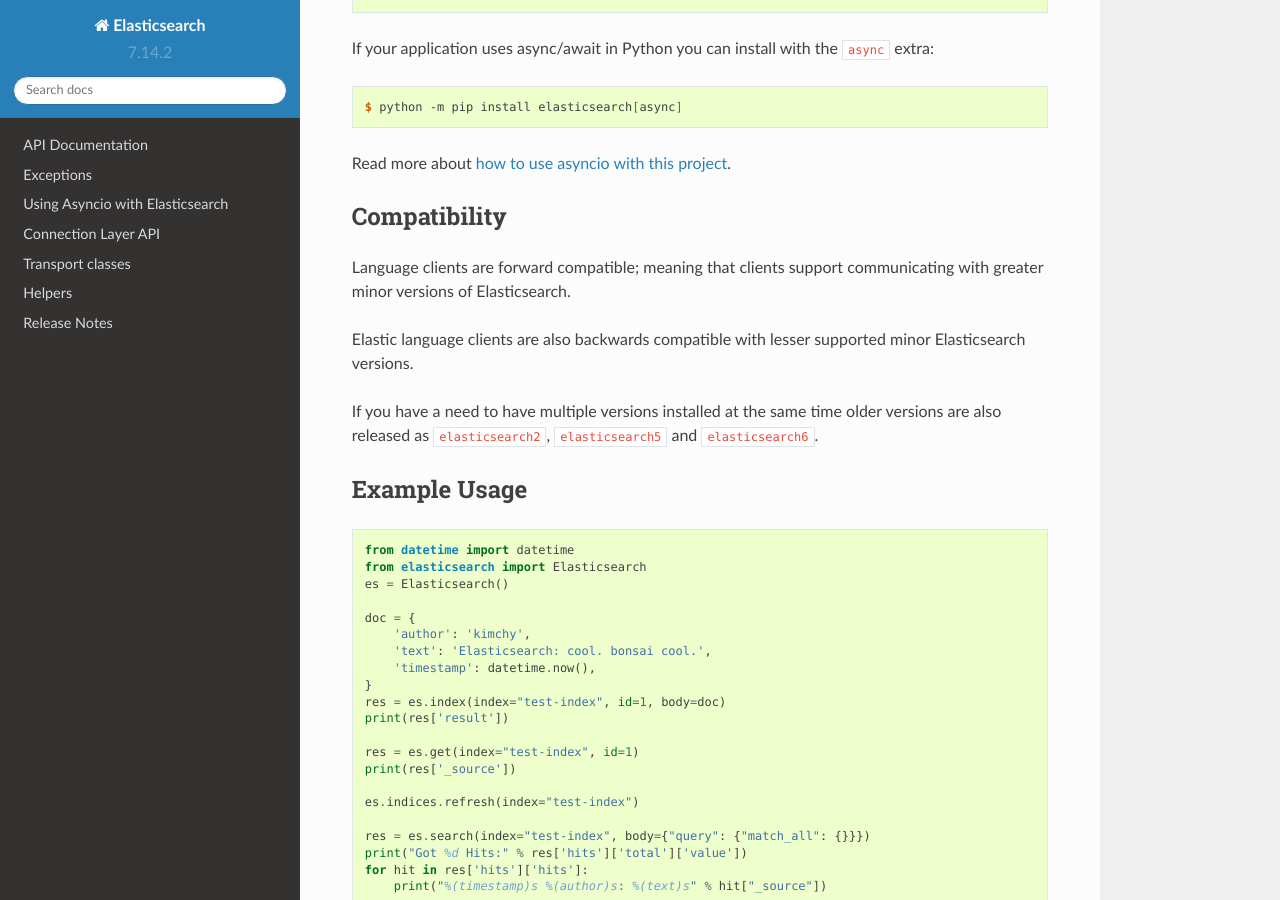
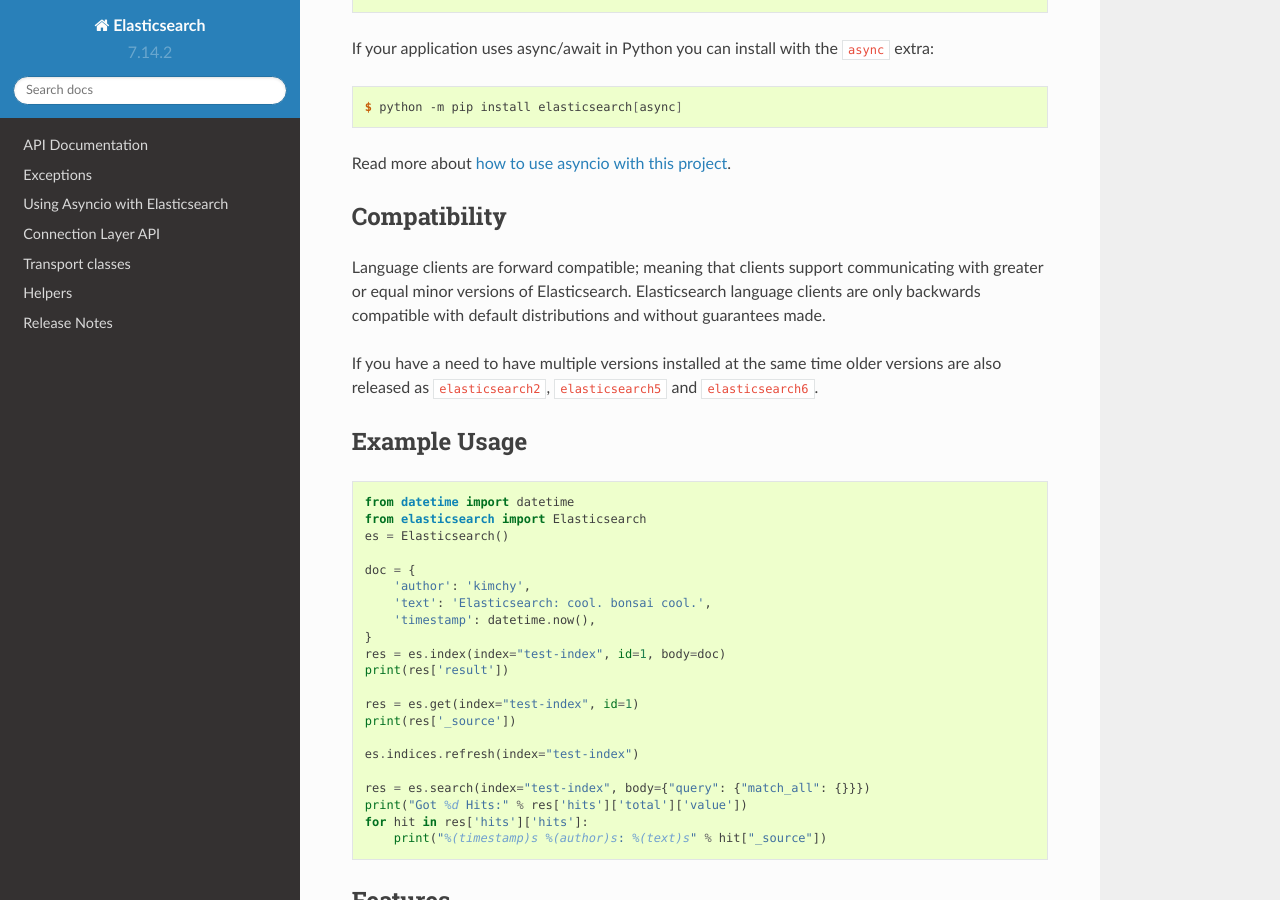
Before and after one commit to elastic/elasticsearch-py, a Sphinx documentation site: the page built from docs/sphinx/index.rst, in a window 1280 px wide and 900 px high, scrolled down 367 px. Built offline with Sphinx 7.4.7 and the Read the Docs theme 2.0.0, drawn with Linux system fonts in a browser that asks for light colours.

Commit message:
Tweak language in compatibility section

```diff
--- a/README.rst
+++ b/README.rst
@@ -59,8 +59,8 @@ Compatibility
 -------------
 
 Language clients are forward compatible; meaning that clients support communicating
-with greater minor versions of Elasticsearch. Elastic language clients are also backwards
-compatible with lesser supported minor Elasticsearch versions.
+with greater or equal minor versions of Elasticsearch. Elasticsearch language clients
+are only backwards compatible with default distributions and without guarantees made.
 
 If you have a need to have multiple versions installed at the same time older
 versions are also released as ``elasticsearch2`` and ``elasticsearch5``.
--- a/docs/sphinx/index.rst
+++ b/docs/sphinx/index.rst
@@ -30,10 +30,8 @@ Compatibility
 -------------
 
 Language clients are forward compatible; meaning that clients support communicating
-with greater minor versions of Elasticsearch.
-
-Elastic language clients are also backwards compatible with lesser supported
-minor Elasticsearch versions.
+with greater or equal minor versions of Elasticsearch. Elasticsearch language clients
+are only backwards compatible with default distributions and without guarantees made.
 
 If you have a need to have multiple versions installed at the same time older
 versions are also released as ``elasticsearch2``, ``elasticsearch5`` and ``elasticsearch6``.
```
Also changed, not shown: 1 other file.
